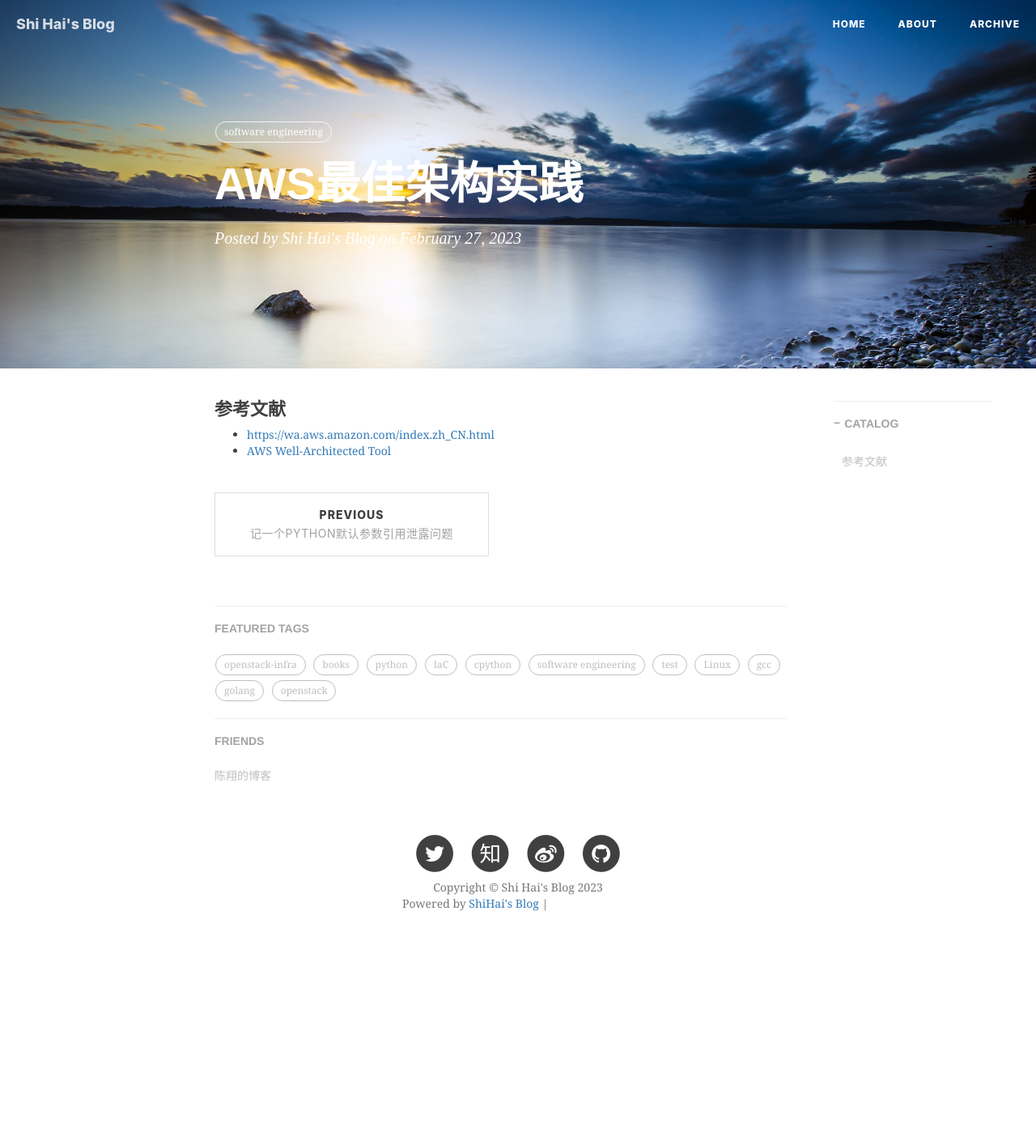
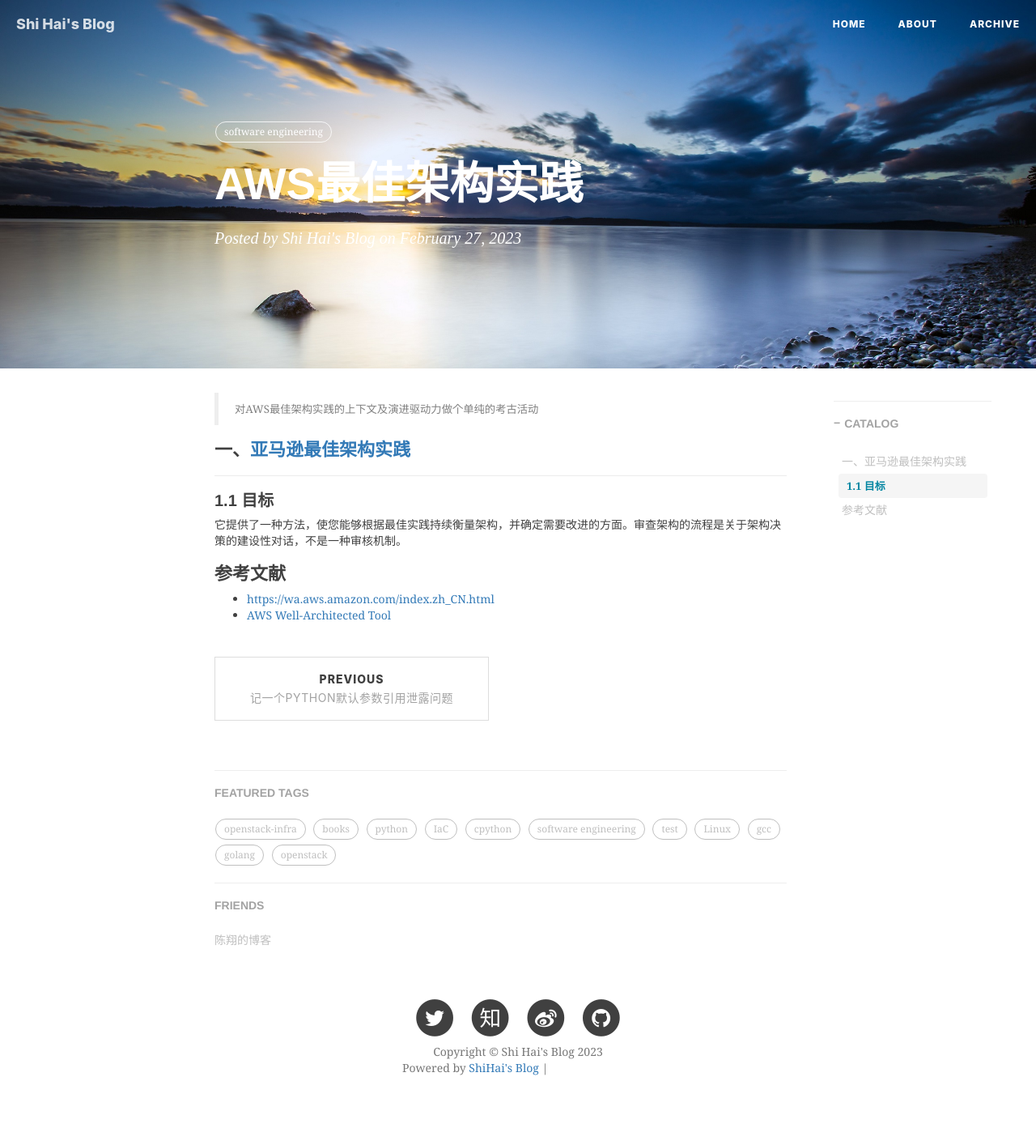
Before and after one commit to shihai1991/shihai1991.github.io, a Jekyll site: the page built from _posts/2023-02-27-AWS卓越架构原则.md, in a window 1280 px wide. Shown: the whole page at 81% size. Built offline with Jekyll 4.4.1, drawn with Linux system fonts in a browser that asks for light colours; nearby versions of some CDN libraries; comment, search, counter and statistics services are not loaded; before the commit the page ends 1211 px from its top, so only the background shows below that; grey boxes are pictures that could not be loaded.

Commit message:
Update 2023-02-27-AWS卓越架构原则.md

```diff
--- a/_posts/2023-02-27-AWS卓越架构原则.md
+++ b/_posts/2023-02-27-AWS卓越架构原则.md
@@ -8,6 +8,12 @@
   - software engineering
 time: '2023.02.27 11:33:00'
 ---
+> 对AWS最佳架构实践的上下文及演进驱动力做个单纯的考古活动
+
+# 一、[亚马逊最佳架构实践](https://docs.aws.amazon.com/pdfs/wellarchitected/latest/userguide/wellarchitected-ug.pdf)
+
+## 1.1 目标
+它提供了一种方法，使您能够根据最佳实践持续衡量架构，并确定需要改进的方面。审查架构的流程是关于架构决策的建设性对话，不是一种审核机制。
 
 # 参考文献
 - [https://wa.aws.amazon.com/index.zh_CN.html](https://wa.aws.amazon.com/index.zh_CN.html)
```
